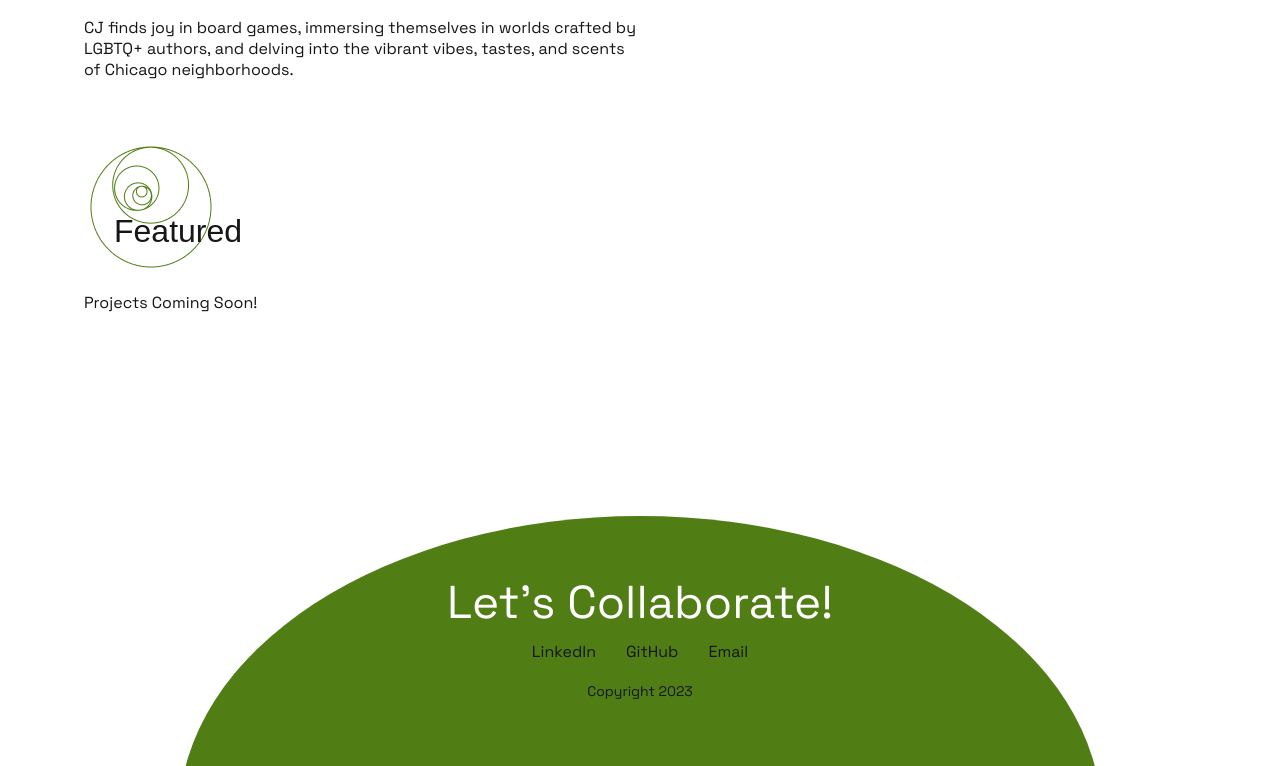
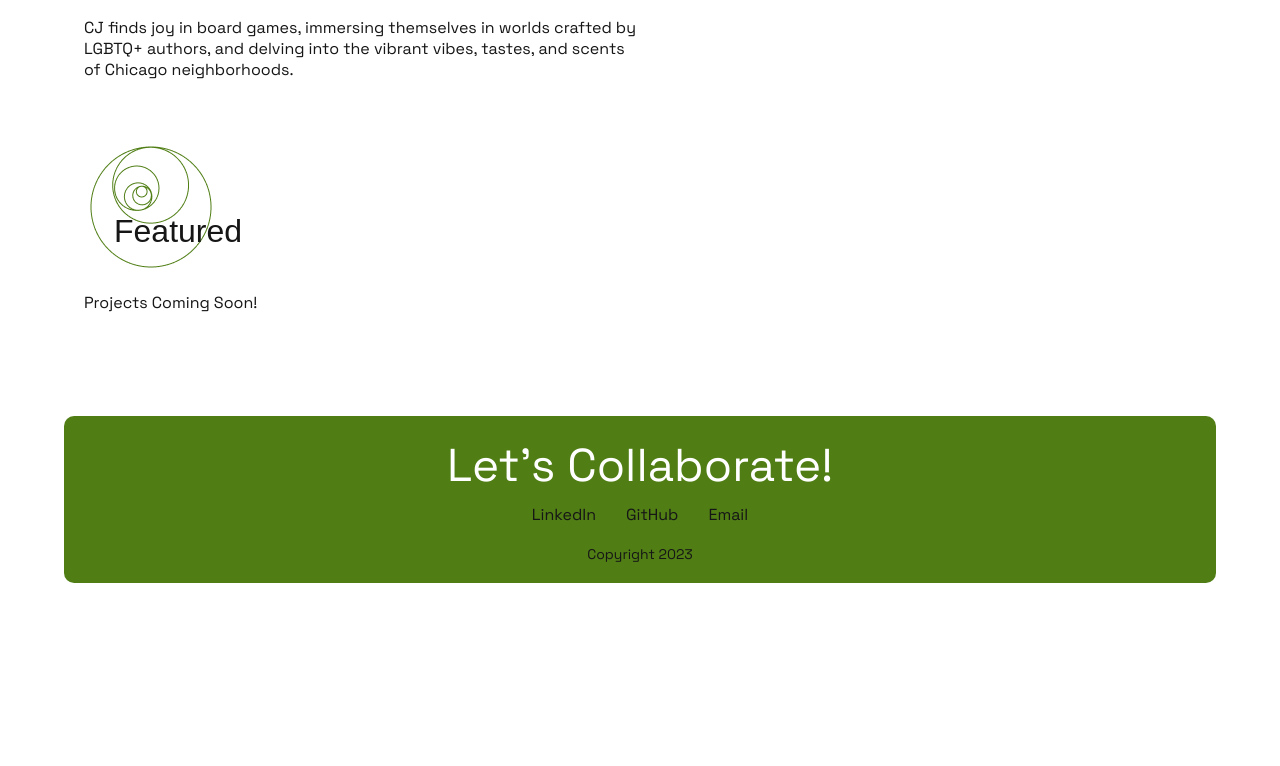
Before and after one commit to CJ-Jewell/UX_UI_HW_18, a plain HTML site: page index.html in a window 1280 px wide. Shown: the part 859-1625 px from the top of the page. After the commit the page ends 1455 px from the top, so only its background shows below. Drawn offline with Linux system fonts and the light colour scheme.

Commit message:
simplified footer

```diff
--- a/CSS/style.css
+++ b/CSS/style.css
@@ -149,16 +149,18 @@ main {
 
 /***** Style the footer */
 footer {
- /* background-color: #333; */
+    background-color: #507E15;
     color: #161616;
     text-align: center;
-    padding-top: 150px;
+    padding: 20px;
     position: relative;
     display: flex;
     flex-direction: column;
     align-items: center;
+    border-radius: 10px;
 }
 
+/*
 .dome-background {
     position: absolute;
     top: 0;
@@ -171,11 +173,11 @@ footer {
 .dome {
     position: absolute;
     bottom: -350px; /* Half of the dome height */
-    left: 50%;
+/*    left: 50%;
     transform: translateX(-50%);
     width: 80%;
     height: 600px; /* Adjust the height of the dome */
-    background-color: #507E15;
+/*    background-color: #507E15;
     border-radius: 50%;
     border-top-left-radius: 10;
     border-top-right-radius: 10;
@@ -192,6 +194,7 @@ footer {
     flex-direction: column;
     z-index: 1;
 }
+*/
 
 .colab {
     font-size: 46px;
@@ -205,6 +208,7 @@ footer {
     display: flex;
     justify-content: center;
     margin-bottom: 20px;
+    z-index: 1;
 }
 
 .footlist li {
@@ -214,11 +218,11 @@ footer {
 .footlist a {
     text-decoration: none;
     color: #161616;
-    transition: color 0.3s;
+    transition: all 0.3s ease;
 }
 
 .footlist a:hover {
-    color: #f7f7f7;
+    color: #fff;
 }
 
 /* copyright */
@@ -236,3 +240,21 @@ footer p:last-child {
         margin-bottom: 10px;
     }
 }
+
+/*
+
+.nav-list a {
+    text-decoration: none;
+    color: #161616;
+    padding: 8px 12px;
+    background-color: #fff;
+    border-radius: 20px;
+    transition: background-color 0.2s ease;
+}
+
+.nav-list a:hover {
+    background-color: #507E15;
+}
+
+
+*/
--- a/index.html
+++ b/index.html
@@ -90,9 +90,9 @@
     <!------- footer-->
 
     <footer>
-        <div class="dome-background">
+ <!--      <div class="dome-background">
             <div class="dome">
-                <div class="content">
+                <div class="content"> -->
                     <p class="colab">Let's Collaborate!</p>
                     <ul class="footlist">
                         <li><a href="#">LinkedIn</a></li>
@@ -100,9 +100,9 @@
                         <li><a href="#">Email</a></li>
                     </ul>
                     <p>Copyright 2023</p>
-                </div>
+            <!--    </div>
             </div>
-        </div>
+        </div> -->
 
     </footer>
 
```
